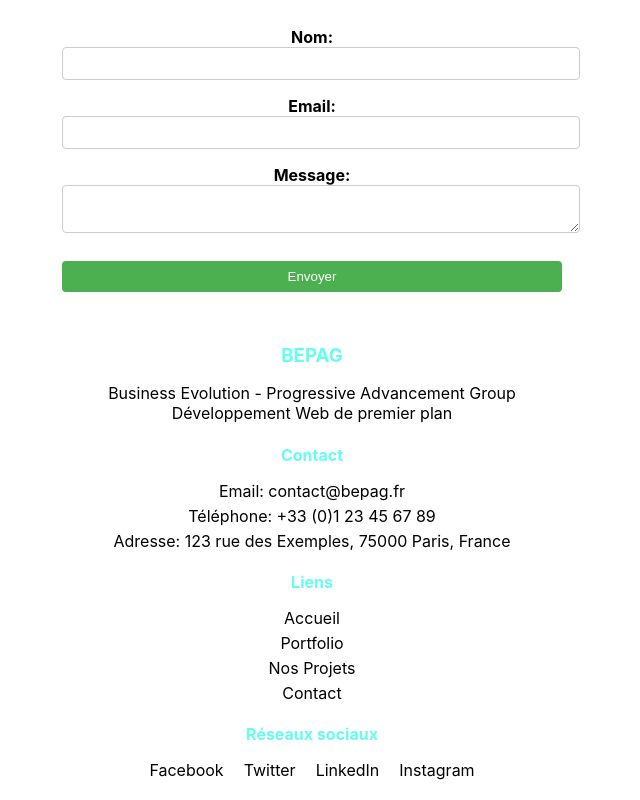
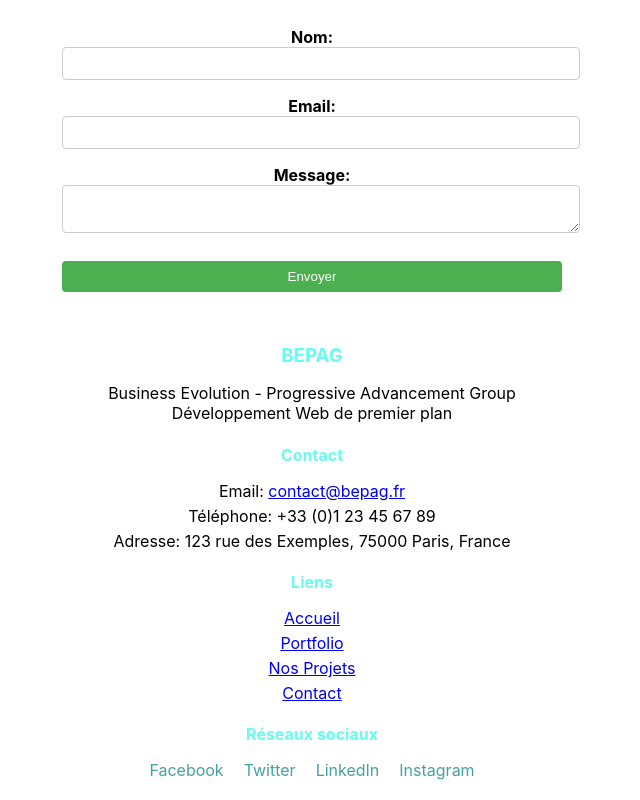
Before and after one commit to mrtchou/sitePerso, a React (Create React App) app: page /contact in a window 1280 px wide. Shown: the part 513-1313 px from the top of the page, without its empty margins (328-968 px from the left). Built offline with nearby package versions, Linux system fonts and the light colour scheme.

Commit message:
creation structure et ajout informations dans la partie Footer

```diff
--- a/src/components/Footer.js
+++ b/src/components/Footer.js
@@ -15,7 +15,9 @@
       <div className="footer-content">
         <h4>Contact</h4>
         <ul>
-          <li>Email: contact@bepag.fr</li>
+          <li>
+            Email: <a href="mailto:contact@bepag.fr">contact@bepag.fr</a>
+          </li>
           <li>Téléphone: +33 (0)1 23 45 67 89</li>
           <li>Adresse: 123 rue des Exemples, 75000 Paris, France</li>
         </ul>
@@ -23,19 +25,35 @@
       <div className="footer-content">
         <h4>Liens</h4>
         <ul>
-          <li>Accueil</li>
-          <li>Portfolio</li>
-          <li>Nos Projets</li>
-          <li>Contact</li>
+          <li>
+            <a href="/">Accueil</a>
+          </li>
+          <li>
+            <a href="/portfolio">Portfolio</a>
+          </li>
+          <li>
+            <a href="/projets">Nos Projets</a>
+          </li>
+          <li>
+            <a href="/contact">Contact</a>
+          </li>
         </ul>
       </div>
       <div className="footer-content">
         <h4>Réseaux sociaux</h4>
         <ul className="socials">
-          <li>Facebook</li>
-          <li>Twitter</li>
-          <li>LinkedIn</li>
-          <li>Instagram</li>
+          <li>
+            <a href="https://www.facebook.com">Facebook</a>
+          </li>
+          <li>
+            <a href="https://twitter.com">Twitter</a>
+          </li>
+          <li>
+            <a href="https://www.linkedin.com">LinkedIn</a>
+          </li>
+          <li>
+            <a href="https://www.instagram.com">Instagram</a>
+          </li>
         </ul>
       </div>
     </footer>
```
